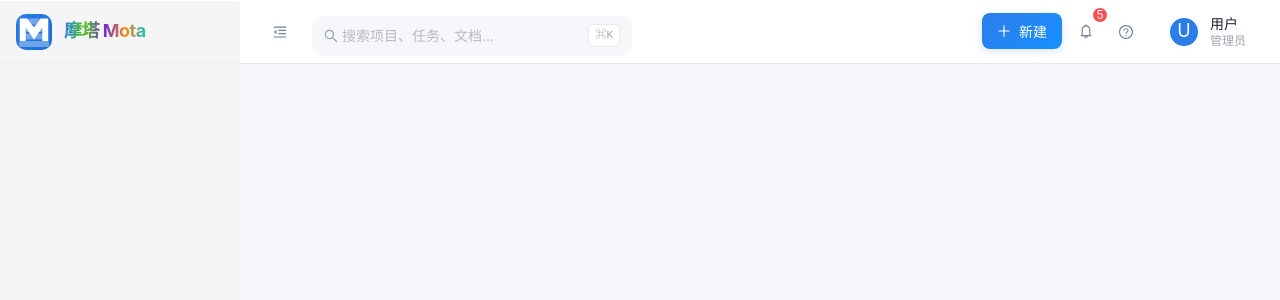
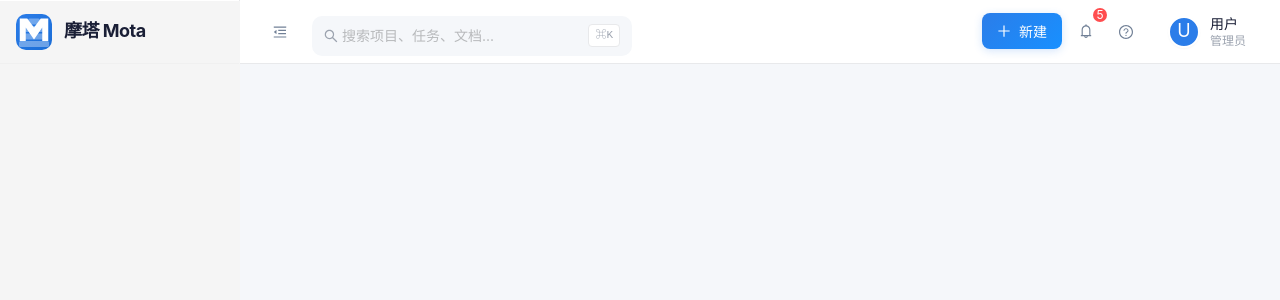
Before and after one commit to Mota-TD/mota, a React (Vite) app in the folder mota-user/: page /ai in a window 1280 px wide. Shown: the top 300 px of the page. Built offline with nearby package versions, Linux system fonts and the light colour scheme.

Commit message:
feat: 完善所有页面主题颜色，Logo文字随页面切换平滑变色

```diff
--- a/mota-user/src/layouts/ConsoleLayout/index.module.css
+++ b/mota-user/src/layouts/ConsoleLayout/index.module.css
@@ -68,11 +68,8 @@
   font-size: 18px;
   font-weight: 700;
   letter-spacing: -0.5px;
-  /* 使用项目协同5个模块的颜色渐变: 蓝(项目)→绿(任务)→紫(需求)→橙(测试)→青(迭代) */
-  background: linear-gradient(90deg, #2b7de9 0%, #52c41a 25%, #722ed1 50%, #fa8c16 75%, #13c2c2 100%);
-  -webkit-background-clip: text;
-  -webkit-text-fill-color: transparent;
-  background-clip: text;
+  color: #1a1f36;
+  transition: color 0.4s cubic-bezier(0.4, 0, 0.2, 1);
 }
 
 .siderContent {
@@ -180,6 +177,51 @@
 .themePink :global(.ant-menu-item-selected) {
   background: linear-gradient(135deg, rgba(236, 72, 153, 0.1) 0%, rgba(244, 114, 182, 0.1) 100%) !important;
   color: #ec4899 !important;
+}
+
+/* 主题颜色 - 靛蓝色 (AI助理) */
+.themeIndigo :global(.ant-menu-item-selected) {
+  background: linear-gradient(135deg, rgba(99, 102, 241, 0.1) 0%, rgba(129, 140, 248, 0.1) 100%) !important;
+  color: #6366f1 !important;
+}
+
+/* 主题颜色 - 灰色 (帮助中心) */
+.themeGray :global(.ant-menu-item-selected) {
+  background: linear-gradient(135deg, rgba(107, 114, 128, 0.1) 0%, rgba(156, 163, 175, 0.1) 100%) !important;
+  color: #6b7280 !important;
+}
+
+/* Logo文字主题颜色 */
+.logoBlue {
+  color: #2b7de9 !important;
+}
+
+.logoGreen {
+  color: #52c41a !important;
+}
+
+.logoPurple {
+  color: #722ed1 !important;
+}
+
+.logoOrange {
+  color: #fa8c16 !important;
+}
+
+.logoCyan {
+  color: #13c2c2 !important;
+}
+
+.logoPink {
+  color: #ec4899 !important;
+}
+
+.logoIndigo {
+  color: #6366f1 !important;
+}
+
+.logoGray {
+  color: #6b7280 !important;
 }
 
 .siderFooter {
--- a/mota-user/src/layouts/ConsoleLayout/index.tsx
+++ b/mota-user/src/layouts/ConsoleLayout/index.tsx
@@ -199,23 +199,33 @@ const ConsoleLayout = () => {
     return [path]
   }
 
-  // 根据当前路由获取主题颜色类名
-  const getThemeClass = () => {
+  // 根据当前路由获取主题配置
+  const getThemeConfig = () => {
     const path = location.pathname
-    if (path.startsWith('/issues')) {
-      return styles.themeGreen
+    if (path.startsWith('/dashboard')) {
+      return { menuClass: styles.themeBlue, logoClass: styles.logoBlue }
+    } else if (path.startsWith('/ai/')) {
+      return { menuClass: styles.themeIndigo, logoClass: styles.logoIndigo }
+    } else if (path.startsWith('/projects')) {
+      return { menuClass: styles.themeBlue, logoClass: styles.logoBlue }
+    } else if (path.startsWith('/issues')) {
+      return { menuClass: styles.themeGreen, logoClass: styles.logoGreen }
     } else if (path.startsWith('/requirements')) {
-      return styles.themePurple
+      return { menuClass: styles.themePurple, logoClass: styles.logoPurple }
     } else if (path.startsWith('/testing')) {
-      return styles.themeOrange
+      return { menuClass: styles.themeOrange, logoClass: styles.logoOrange }
     } else if (path.startsWith('/iterations')) {
-      return styles.themeCyan
+      return { menuClass: styles.themeCyan, logoClass: styles.logoCyan }
     } else if (path.startsWith('/wiki')) {
-      return styles.themePink
+      return { menuClass: styles.themePink, logoClass: styles.logoPink }
+    } else if (path.startsWith('/help')) {
+      return { menuClass: styles.themeGray, logoClass: styles.logoGray }
     }
-    // 默认蓝色 (项目管理/工作台/AI助理)
-    return styles.themeBlue
+    // 默认蓝色
+    return { menuClass: styles.themeBlue, logoClass: '' }
   }
+
+  const themeConfig = getThemeConfig()
 
   return (
     <Layout className={styles.layout}>
@@ -230,7 +240,7 @@ const ConsoleLayout = () => {
         <div className={styles.siderHeader}>
           <div className={styles.logo} onClick={() => navigate('/dashboard')}>
             <img src="/logo.svg" alt="摩塔 Mota" className={styles.logoImage} />
-            {!collapsed && <span className={styles.logoText}>摩塔 Mota</span>}
+            {!collapsed && <span className={`${styles.logoText} ${themeConfig.logoClass}`}>摩塔 Mota</span>}
           </div>
         </div>
         <div className={styles.siderContent}>
@@ -238,7 +248,7 @@ const ConsoleLayout = () => {
             mode="inline"
             selectedKeys={getSelectedKeys()}
             items={menuItems}
-            className={`${styles.menu} ${getThemeClass()}`}
+            className={`${styles.menu} ${themeConfig.menuClass}`}
             onClick={({ key }) => {
               if (key.startsWith('/')) {
                 navigate(key)
```
